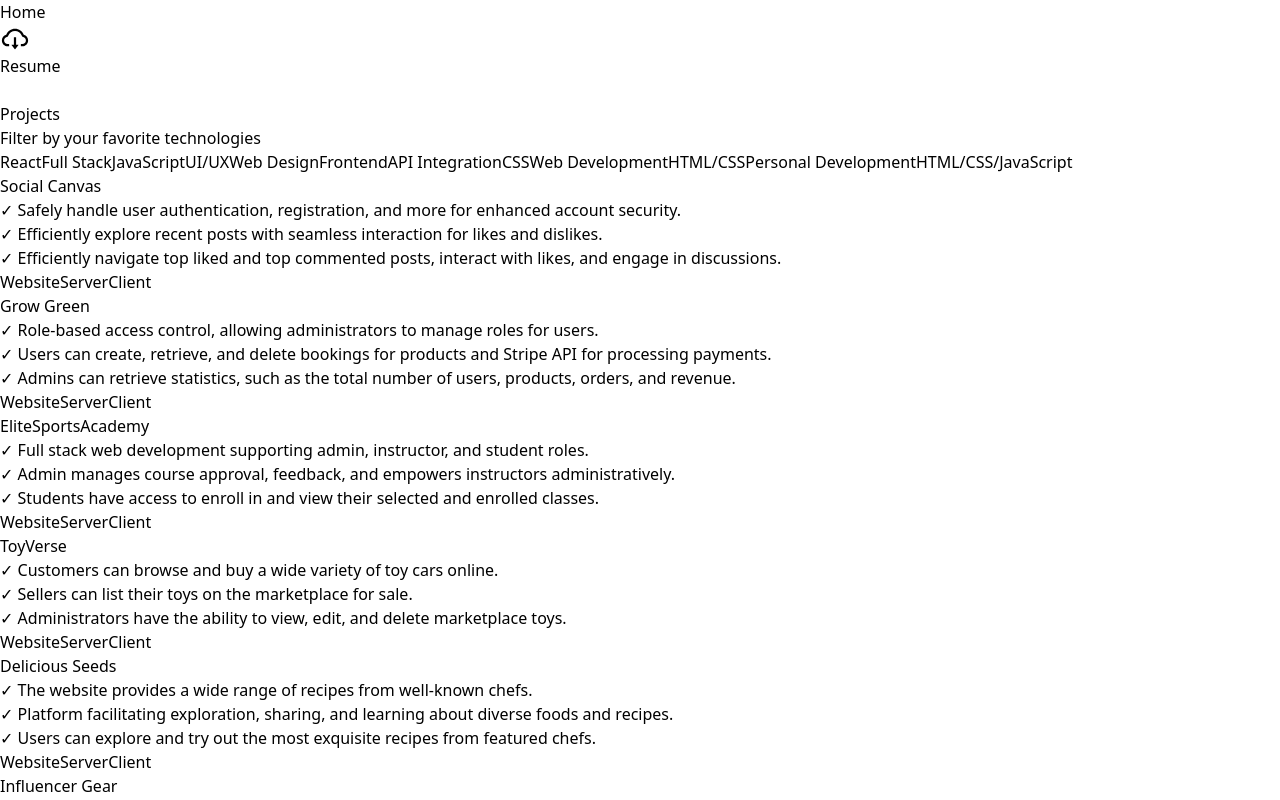
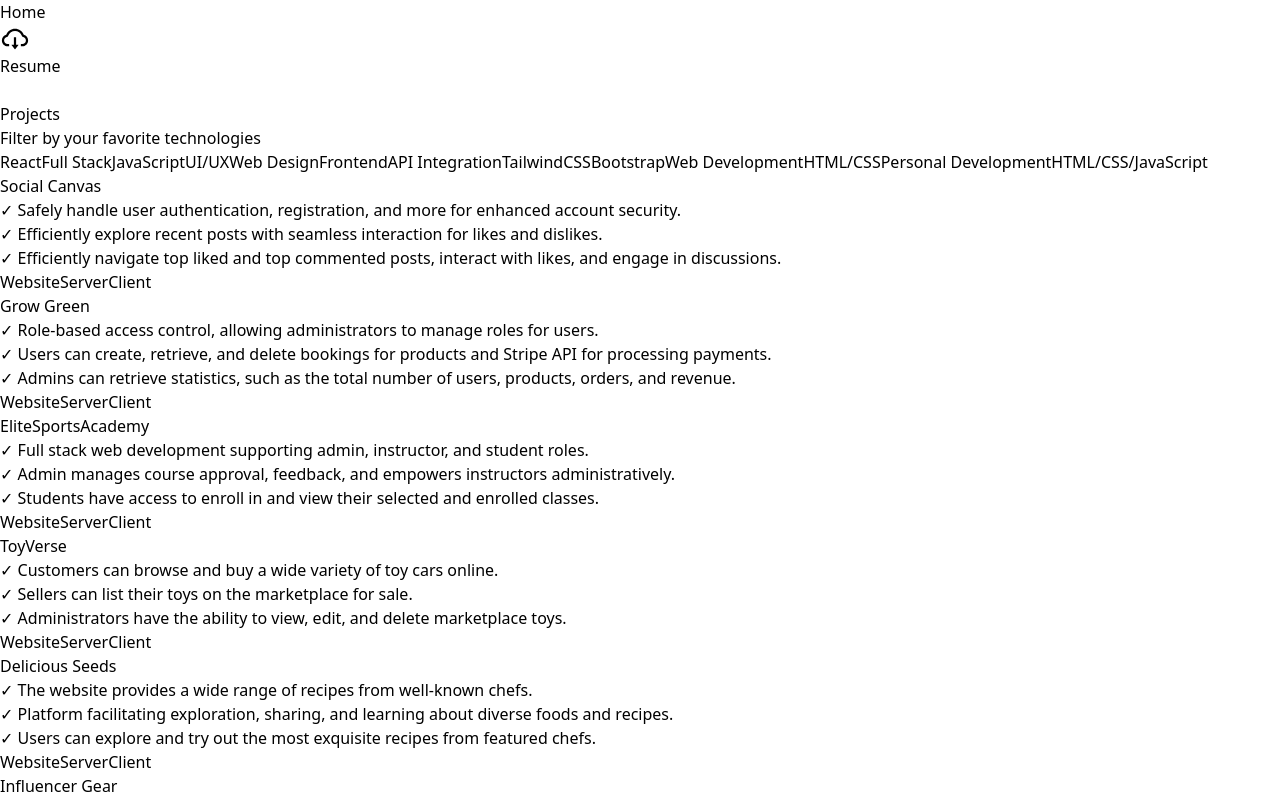
Before and after one commit to Nirob-Barman/MyPortfolio, a React (Vite) app: page /projects in a window 1280 px wide. Shown: the top 800 px of the page. Built offline with nearby package versions, Linux system fonts and the light colour scheme.

Commit message:
Category Updated

```diff
--- a/src/data/projectsData.js
+++ b/src/data/projectsData.js
@@ -1,7 +1,7 @@
 export const projectsData = [
     {
         name: "Social Canvas",
-        categories: ["React", "Full Stack", "JavaScript", "UI/UX", "Web Design", "Frontend", "API Integration"],
+        categories: ["React", "Full Stack", "JavaScript", "UI/UX", "Web Design", "Frontend", "API Integration", "Tailwind"],
         links: {
             "website": "https://social-canvas-3b50e.web.app/",
             "server": "https://github.com/Nirob-Barman/Social-Canvas/tree/main/SocialCanvas/",
@@ -20,7 +20,7 @@
     },
     {
         name: "Grow Green",
-        categories: ["Full Stack", "React", "CSS", "JavaScript", "API Integration"],
+        categories: ["Full Stack", "React", "CSS", "JavaScript", "API Integration", "Tailwind"],
         links: {
             "website": "https://grow-green-aa1e1.web.app/",
             "server": "https://github.com/Nirob-Barman/Grow-Green/tree/main/Grow-Green-Server/",
@@ -39,7 +39,7 @@
     },
     {
         name: "EliteSportsAcademy",
-        categories: ["Full Stack", "React", "CSS", "JavaScript", "API Integration", "UI/UX", "Frontend", "API Integration"],
+        categories: ["Full Stack", "React", "CSS", "JavaScript", "API Integration", "UI/UX", "Frontend", "API Integration", "Tailwind"],
         links: {
             "website": "https://summer-camp-school-b1cb7.web.app/",
             "server": "https://github.com/Nirob-Barman/summer-camp-server",
@@ -58,7 +58,7 @@
     },
     {
         name: "ToyVerse",
-        categories: ["React", "Full Stack", "JavaScript"],
+        categories: ["React", "Full Stack", "JavaScript", "Bootstrap"],
         links: {
             "website": "https://toy-marketplace-5c0d6.firebaseapp.com/",
             "server": "https://github.com/Nirob-Barman/toy-marketplace-server",
@@ -77,7 +77,7 @@
     },
     {
         name: "Delicious Seeds",
-        categories: ["React", "Full Stack", "JavaScript", "Web Development", "UI/UX", "Frontend"],
+        categories: ["React", "Full Stack", "JavaScript", "Web Development", "UI/UX", "Frontend", "Bootstrap"],
         links: {
             "website": "https://chef-recipe-hunting-a4314.web.app/",
             "server": "https://github.com/Nirob-Barman/chef-recipe-hunter-server",
@@ -163,7 +163,7 @@
     },
     {
         "name": "Bikerz Zone",
-        "categories": ["Web Design", "UI/UX", "HTML/CSS"],
+        "categories": ["Web Design", "UI/UX", "HTML/CSS", "Bootstrap"],
         "links": {
             "website": "https://nirob-barman.github.io/Bikerz-Zone/",
             "repository": "https://github.com/Nirob-Barman/Bikerz-Zone"
@@ -176,7 +176,7 @@
     },
     {
         "name": "Shopping Cart",
-        "categories": ["Web Development", "Frontend", "HTML/CSS/JavaScript"],
+        "categories": ["Web Development", "Frontend", "HTML/CSS/JavaScript", "Bootstrap"],
         "links": {
             "website": "https://nirob-barman.github.io/Shopping-Cart/",
             "repository": "https://github.com/Nirob-Barman/Shopping-Cart"
@@ -190,7 +190,7 @@
     },
     {
         "name": "Father's Bank",
-        "categories": ["Web Development", "Frontend", "HTML/CSS/JavaScript"],
+        "categories": ["Web Development", "Frontend", "HTML/CSS/JavaScript", "Tailwind"],
         "links": {
             "website": "https://nirob-barman.github.io/Fathers-Bank/",
             "repository": "https://github.com/Nirob-Barman/Fathers-Bank"
@@ -205,7 +205,7 @@
     },
     {
         "name": "Geometry Genius Resources",
-        "categories": ["Web Development", "Frontend", "HTML/CSS/JavaScript"],
+        "categories": ["Web Development", "Frontend", "HTML/CSS/JavaScript", "Tailwind"],
         "links": {
             "website": "https://motionless-pump.surge.sh/",
             "repository": "https://github.com/Nirob-Barman/Geometry-Genius-Resources"
@@ -218,7 +218,7 @@
     },
     {
         "name": "AI Universe Hub",
-        "categories": ["Web Development", "Frontend", "API Integration"],
+        "categories": ["Web Development", "Frontend", "API Integration", "Bootstrap"],
         "links": {
             "website": "https://boisterous-liger-de7b46.netlify.app/",
             "repository": "https://github.com/Nirob-Barman/AI-Universe-Hub"
```
